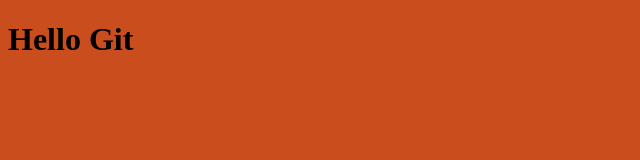
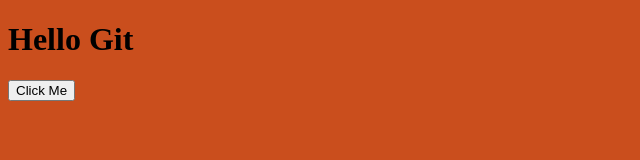
Before and after one commit to Keyshelldevops/sample-website, a plain HTML site: page index.html in a window 1280 px wide. Shown: the whole page, without its empty margins (0-640 px from the left). Drawn offline with Linux system fonts and the light colour scheme.

Commit message:
button click bg changes

```diff
--- a/index.html
+++ b/index.html
@@ -5,8 +5,14 @@
     <meta name="viewport" content="width=device-width, initial-scale=1">
     <title>Git</title>
     <link rel="stylesheet" type="text/css" href="style.css">
+    <script type="text/javascript">
+        function changeBg() {
+            document.body.style.backgroundColor = "lightblue";
+        }
+    </script>
 </head>
 <body>
     <h1>Hello Git</h1>
+    <button onclick="changeBg();">Click Me</button>
 </body>
 </html>
```
